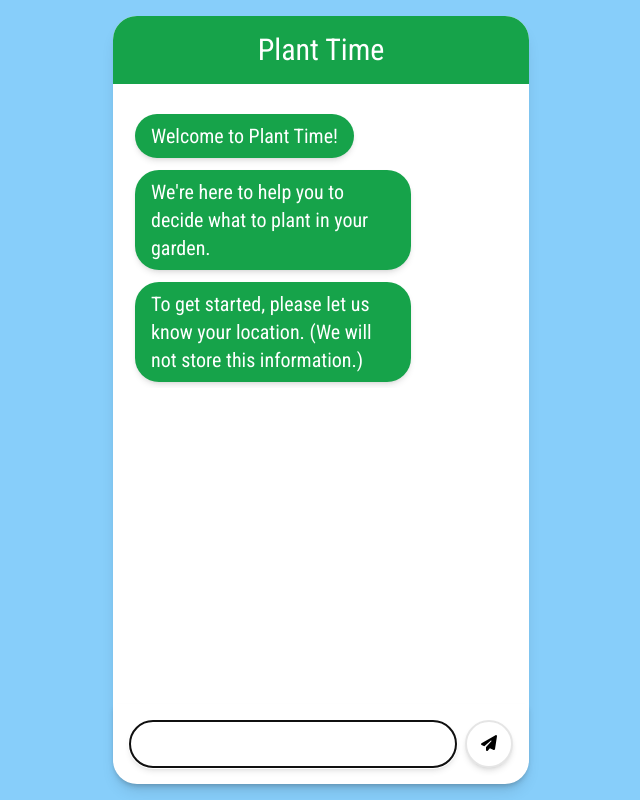
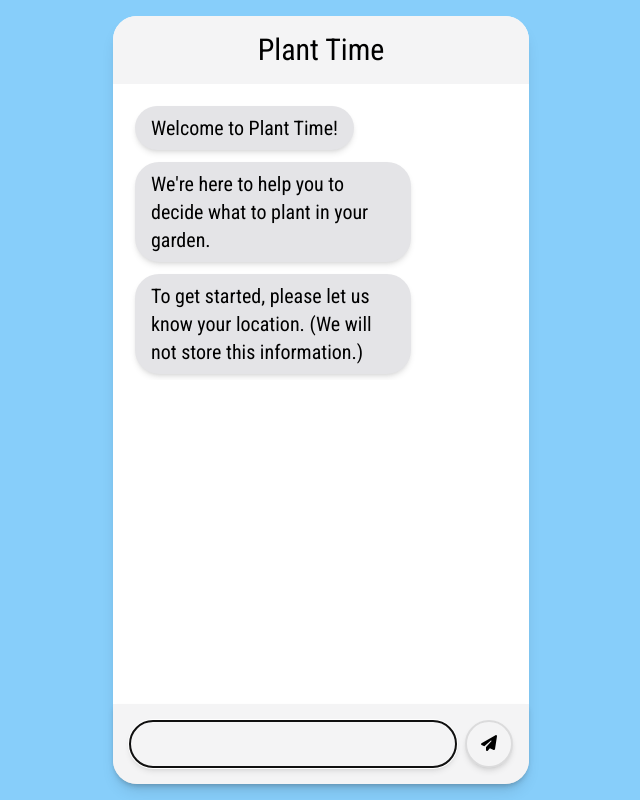
Before and after one commit to jkr-team/plant-time-web, a Next.js app: page / in a window 1280 px wide. Shown: the whole page, without its empty margins (319-959 px from the left). Built offline with nearby package versions, Linux system fonts and the light colour scheme.

Commit message:
update Chat colors

```diff
--- a/src/components/ChatBubble.tsx
+++ b/src/components/ChatBubble.tsx
@@ -12,8 +12,8 @@ export const ChatBubble = ({ type, children }: TextBubbleProps) => {
       className={classNames(
         "flex rounded-3xl text-xl py-2 px-4 m-1.5 w-fit max-w-full shadow-md before:content-['\\200B'] before:block",
         {
-          'bg-green-600 text-white dark:bg-green-200 dark:text-black': type === 'received',
-          'bg-zinc-100 text-black dark:bg-zinc-600 dark:text-white': type === 'sent',
+          'text-black bg-zinc-200 dark:bg-zinc-700 dark:text-white': type === 'received',
+          'text-white bg-blue-500 dark:bg-blue-600': type === 'sent',
         }
       )}
     >
--- a/src/components/ChatForm.tsx
+++ b/src/components/ChatForm.tsx
@@ -25,8 +25,8 @@ type ChatFormProps = {
 };
 
 export const ChatFormHeader = () => (
-  <div className='flex items-center justify-center w-full p-4 bg-green-600 text-white dark:bg-green-200 dark:text-black rounded-tr-3xl rounded-tl-3xl text-3xl'>
-    Plant Time
+  <div className='flex items-center justify-center w-full p-4 bg-zinc-100 text-black dark:bg-zinc-700 dark:text-white rounded-tr-3xl rounded-tl-3xl text-3xl'>
+    <span>Plant Time</span>
   </div>
 );
 
@@ -132,10 +132,10 @@ export const ChatForm = ({ steps, onSubmit }: ChatFormProps) => {
   }, [line]);
 
   return (
-    <div className='flex flex-1 flex-col w-full h-full gap-2'>
+    <div className='flex flex-1 flex-col w-full h-full'>
       <ChatFormHeader />
 
-      <div className='flex-1 w-full p-4'>
+      <div className='flex-1 w-full p-4 bg-white dark:bg-zinc-900'>
         <Chat>
           {completedSteps.map(({ step, value }, index) => (
             <>
@@ -164,7 +164,7 @@ export const ChatForm = ({ steps, onSubmit }: ChatFormProps) => {
       </div>
 
       <form
-        className='flex relative align-middle rounded-br-3xl dark:bg-zinc-700 rounded-bl-3xl w-full gap-2 p-4 shadow-md'
+        className='flex relative align-middle rounded-br-3xl bg-zinc-100 text-black dark:bg-zinc-700 dark:text-white rounded-bl-3xl w-full gap-2 p-4 shadow-md'
         onSubmit={onSubmitStep}
       >
         {error && <ChatFormError error={error} />}
```
